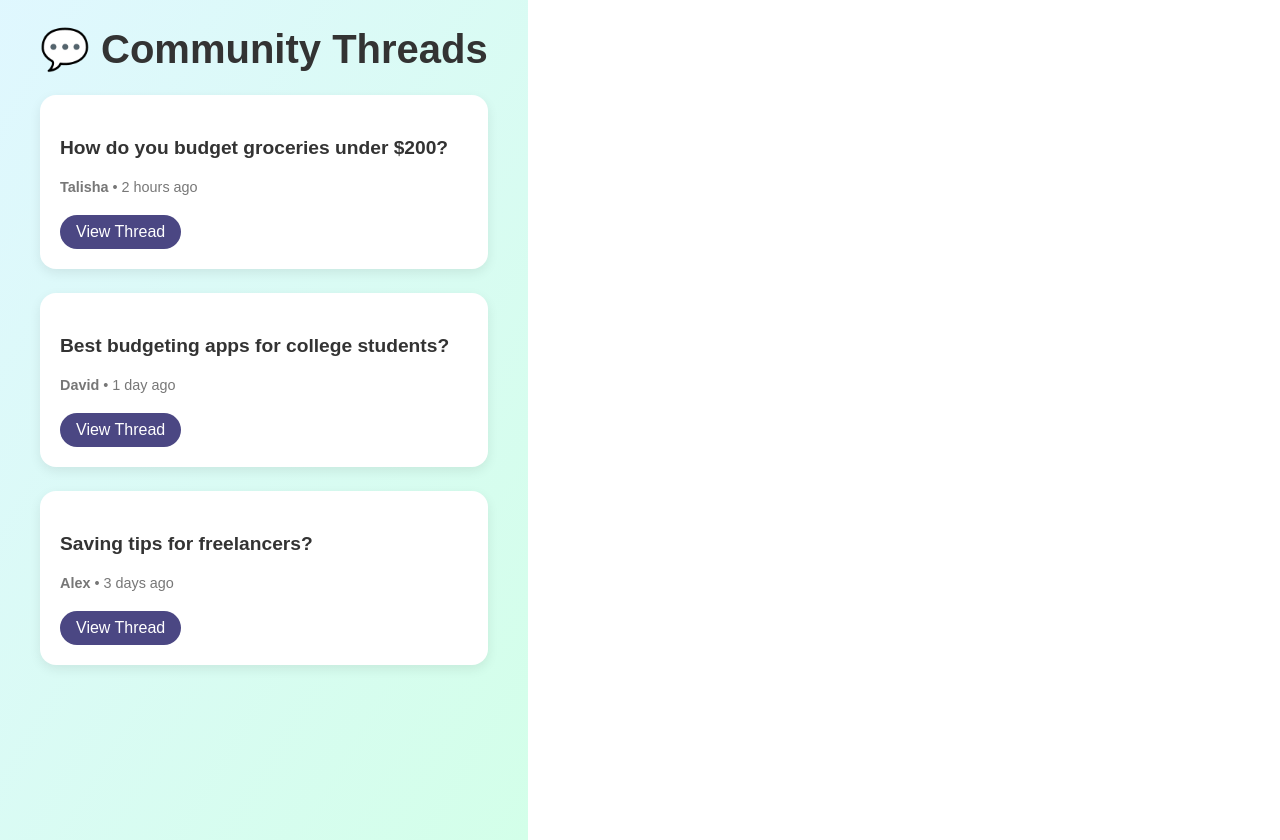
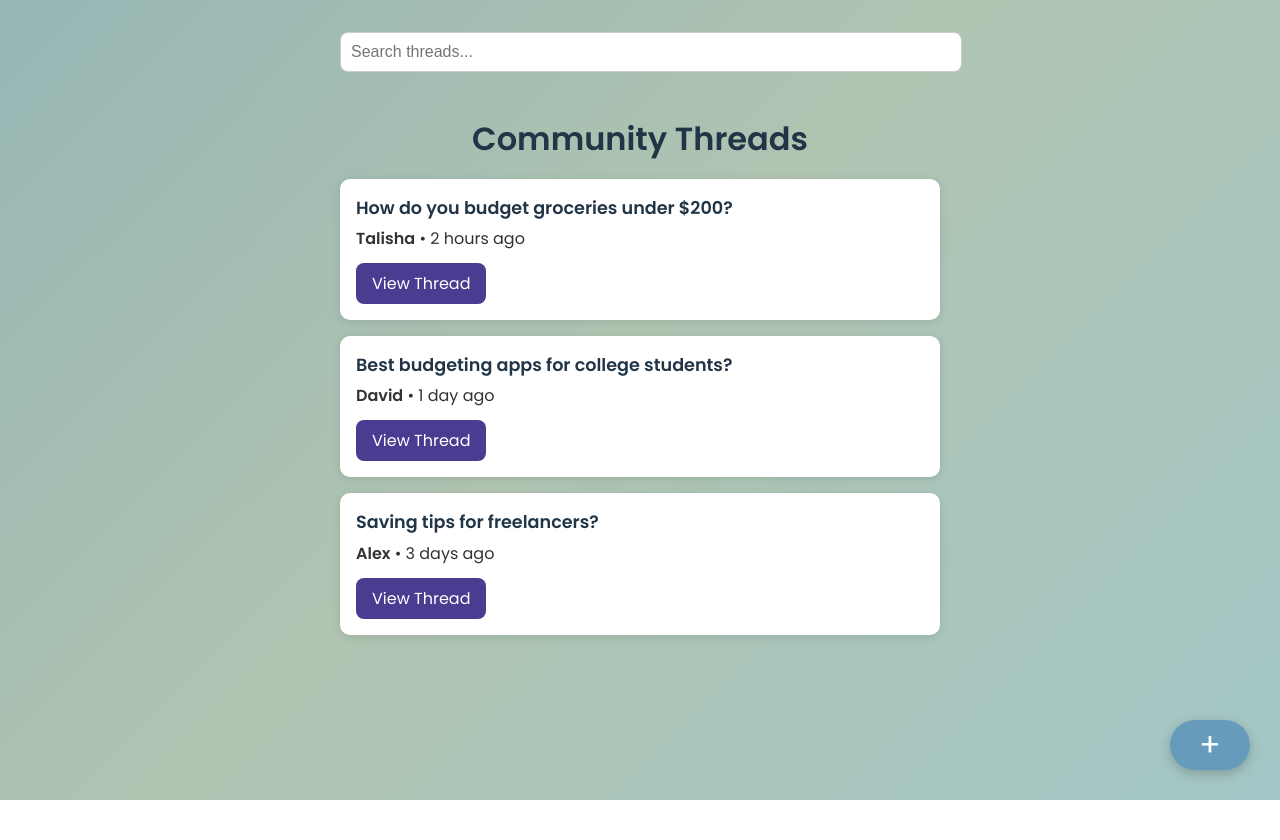
Before and after one commit to CUNY2XTECH-CITYTECH/smartbudget-frontend, a React (Vite) app in the folder frontend/: page /forums in a window 1280 px wide. After the commit the page ends 800 px from the top, so only its background shows below. Built offline with nearby package versions, Linux system fonts and the light colour scheme.

Commit message:
completed threads and css

```diff
--- a/frontend/src/index.css
+++ b/frontend/src/index.css
@@ -11,7 +11,12 @@
   text-rendering: optimizeLegibility;
   -webkit-font-smoothing: antialiased;
   -moz-osx-font-smoothing: grayscale;
+
 }
+#root {
+  height: 100%;
+}
+
 
 a {
   font-weight: 500;
--- a/frontend/src/pages/Forums.css
+++ b/frontend/src/pages/Forums.css
@@ -1,54 +1,149 @@
-/* forums.css */
+/* Forums.css */
 
-.forums-container {
-    padding: 40px;
-    background: linear-gradient(to bottom right, #e0f7ff, #d3ffe9);
-    min-height: 100vh;
-    font-family: 'Arial', sans-serif;
+.main-layout {
+    display: flex;
+    height: 100vh;
+    width: 100vw;
+    overflow: hidden;
+  }
+
+
+  .forums-container {
+    flex: 1;
+    background: linear-gradient(-45deg, #8ecae6, #b0c4b1, #669bbc, #8ecae6);
+    background-size: 400% 400%;
+    animation: rippleGradient 15s ease infinite;
+    display: flex;
+    flex-direction: column;
+    align-items: center;
+    padding: 2rem;
+    box-sizing: border-box;
+    overflow-y: auto;
+    position: relative;
+  }
+
+
+  .search-bar {
+    width: 100%;
+    max-width: 600px;
+    margin-bottom: 1rem;
+  }
+
+  .search-bar input {
+    width: 100%;
+    padding: 10px;
+    font-size: 1rem;
+    border-radius: 8px;
+    border: 1px solid #ccc;
   }
 
   .forums-header {
-    font-size: 2.5rem;
-    color: #333;
-    margin-bottom: 24px;
+    font-size: 2rem;
+    margin-bottom: 1rem;
     text-align: center;
   }
 
-  .threads-grid {
-    display: grid;
-    grid-template-columns: repeat(auto-fill, minmax(280px, 1fr));
-    gap: 24px;
+  .thread-list {
+    width: 100%;
+    max-width: 600px;
+    display: flex;
+    flex-direction: column;
+    gap: 1rem;
   }
 
-  .thread-card {
-    background: white;
-    border-radius: 16px;
-    padding: 20px;
-    box-shadow: 0 4px 12px rgba(0,0,0,0.08);
-    transition: transform 0.2s ease;
+  /* Plus Button */
+  .floating-plus {
+    position: fixed;
+    bottom: 30px;
+    right: 30px;
+    background: #669bbc; /* Use a contrasting soft blue */
+    color: white;
+    border: none;
+    font-size: 2rem;
+    border-radius: 50px;
+    width: 80px;
+    height: 50px;
+    display: flex;
+    align-items: center;
+    justify-content: center;
+    box-shadow: 0 4px 12px rgba(0, 0, 0, 0.2);
+    cursor: pointer;
+    z-index: 999;
+    transition: background 0.2s ease;
   }
 
-  .thread-card:hover {
-    transform: translateY(-5px);
+  .floating-plus:hover {
+    background: #8ecae6;
   }
 
-  .thread-title {
-    font-size: 1.2rem;
-    color: #333;
-    margin-bottom: 8px;
+  .plus-icon {
+    font-size: 2rem;
+    line-height: 1;
+    pointer-events: none;
   }
 
-  .thread-meta {
-    font-size: 0.9rem;
-    color: #777;
-    margin-bottom: 16px;
+
+  /* Thread Popup */
+  .thread-popup {
+    position: fixed;
+    top: 0;
+    left: 0;
+    width: 100vw;
+    height: 100vh;
+    background: rgba(0,0,0,0.5);
+    display: flex;
+    justify-content: center;
+    align-items: center;
+    z-index: 1000;
   }
 
-  .view-btn {
-    padding: 8px 16px;
-    background: #4b4783;
-    color: white;
-    border: none;
-    border-radius: 20px;
-    cursor: pointer;
+  .thread-form {
+    background: white;
+    padding: 2rem;
+    border-radius: 12px;
+    width: 90%;
+    max-width: 500px;
+    display: flex;
+    flex-direction: column;
+    gap: 1rem;
   }
+
+  .thread-form input,
+  .thread-form textarea {
+    width: 100%;
+    padding: 10px;
+    font-size: 1rem;
+    border-radius: 8px;
+    border: 1px solid #ccc;
+    resize: vertical;
+  }
+
+  .popup-buttons {
+    display: flex;
+    justify-content: space-between;
+  }
+
+  .main-layout {
+    display: flex;
+    height: 100vh;
+    width: 100vw;
+    overflow: hidden;
+  }
+
+  @keyframes rippleGradient {
+    0% {
+      background-position: 0% 50%;
+    }
+    25% {
+      background-position: 50% 50%;
+    }
+    50% {
+      background-position: 100% 50%;
+    }
+    75% {
+      background-position: 50% 50%;
+    }
+    100% {
+      background-position: 0% 50%;
+    }
+  }
--- a/frontend/src/pages/Forums.jsx
+++ b/frontend/src/pages/Forums.jsx
@@ -1,40 +1,91 @@
-// /pages/Forums.jsx
-import React from "react";
-import "./forums.css";
-import ThreadCard from "./ThreadCard";
+// Forums.jsx
+import { useState } from 'react';
+import './Forums.css';
+import ThreadCard from './ThreadCard.jsx';
 
 const dummyThreads = [
-  {
-    id: 1,
-    title: "How do you budget groceries under $200?",
-    author: "Talisha",
-    createdAt: "2 hours ago"
-  },
-  {
-    id: 2,
-    title: "Best budgeting apps for college students?",
-    author: "David",
-    createdAt: "1 day ago"
-  },
-  {
-    id: 3,
-    title: "Saving tips for freelancers?",
-    author: "Alex",
-    createdAt: "3 days ago"
-  }
+  { id: 1, title: 'How do you budget groceries under $200?', author: 'Talisha', time: '2 hours ago' },
+  { id: 2, title: 'Best budgeting apps for college students?', author: 'David', time: '1 day ago' },
+  { id: 3, title: 'Saving tips for freelancers?', author: 'Alex', time: '3 days ago' },
 ];
 
-const Forums = () => {
+function Forums() {
+  const [threads, setThreads] = useState(dummyThreads);
+  const [search, setSearch] = useState('');
+  const [showForm, setShowForm] = useState(false);
+  const [newThread, setNewThread] = useState({ title: '', body: '' });
+
+  const filteredThreads = threads.filter(thread => thread.title.toLowerCase().includes(search.toLowerCase()));
+
+  const handleCreateThread = (e) => {
+    e.preventDefault();
+    if (!newThread.title.trim() || !newThread.body.trim()) return;
+
+    const newEntry = {
+      id: Date.now(),
+      title: newThread.title,
+      author: 'You',
+      time: 'Just now',
+    };
+    setThreads([newEntry, ...threads]);
+    setShowForm(false);
+    setNewThread({ title: '', body: '' });
+  };
+
   return (
-    <div className="forums-container">
-      <h1 className="forums-header">💬 Community Threads</h1>
-      <div className="threads-grid">
-        {dummyThreads.map((thread) => (
-          <ThreadCard key={thread.id} thread={thread} />
-        ))}
+    <div className="main-layout">
+      <div className="sidebar-placeholder">{/* Your nav component here */}</div>
+
+      <div className="forums-container">
+        <div className="search-bar">
+          <input
+            type="text"
+            placeholder="Search threads..."
+            value={search}
+            onChange={(e) => setSearch(e.target.value)}
+          />
+        </div>
+
+        <h2 className="forums-header"> Community Threads</h2>
+
+        <div className="thread-list">
+          {filteredThreads.map(thread => (
+            <ThreadCard key={thread.id} {...thread} />
+          ))}
+        </div>
+
+        <button className="floating-plus" onClick={() => setShowForm(true)}>
+  <span className="plus-icon">+</span>
+</button>
+
+        {showForm && (
+          <div className="thread-popup">
+            <form onSubmit={handleCreateThread} className="thread-form">
+              <h3>Create a New Thread</h3>
+              <input
+                type="text"
+                placeholder="Subject..."
+                value={newThread.title}
+                onChange={(e) => setNewThread({ ...newThread, title: e.target.value })}
+                required
+              />
+              <textarea
+                placeholder="Post a question or thought..."
+                value={newThread.body}
+                onChange={(e) => setNewThread({ ...newThread, body: e.target.value })}
+                required
+              />
+              <div className="popup-buttons">
+                <button type="submit">Post</button>
+                <button type="button" onClick={() => setShowForm(false)}>Cancel</button>
+              </div>
+            </form>
+          </div>
+        )}
       </div>
     </div>
   );
-};
+
+}
 
 export default Forums;
--- /dev/null
+++ b/frontend/src/pages/ThreadCard.css
@@ -0,0 +1,27 @@
+/* Example styles for ThreadCard (if using separate CSS or inline) */
+.thread-card {
+    background: white;
+    padding: 1rem;
+    border-radius: 10px;
+    box-shadow: 0 2px 10px rgba(0,0,0,0.1);
+  }
+
+
+  .thread-card h3 {
+    margin: 0 0 6px;
+    font-size: 1.1rem;
+  }
+
+  .thread-card p {
+    margin: 0 0 12px;
+    color: #333;
+  }
+
+  .view-button {
+    background: #4b3c91;
+    color: white;
+    border: none;
+    padding: 8px 16px;
+    border-radius: 8px;
+    cursor: pointer;
+  }
--- a/frontend/src/pages/ThreadCard.jsx
+++ b/frontend/src/pages/ThreadCard.jsx
@@ -1,16 +1,14 @@
-// /pages/ThreadCard.jsx
-import React from "react";
+// ThreadCard.jsx
+import './ThreadCard.css';
 
-const ThreadCard = ({ thread }) => {
+function ThreadCard({ title, author, time }) {
   return (
     <div className="thread-card">
-      <h3 className="thread-title">{thread.title}</h3>
-      <p className="thread-meta">
-        <strong>{thread.author}</strong> • {thread.createdAt}
-      </p>
-      <button className="view-btn">View Thread</button>
+      <h3>{title}</h3>
+      <p><strong>{author}</strong> • {time}</p>
+      <button className="view-button">View Thread</button>
     </div>
   );
-};
+}
 
 export default ThreadCard;
```
Also changed, not shown: 1 other file (tests, documents, lock files or other folders).
